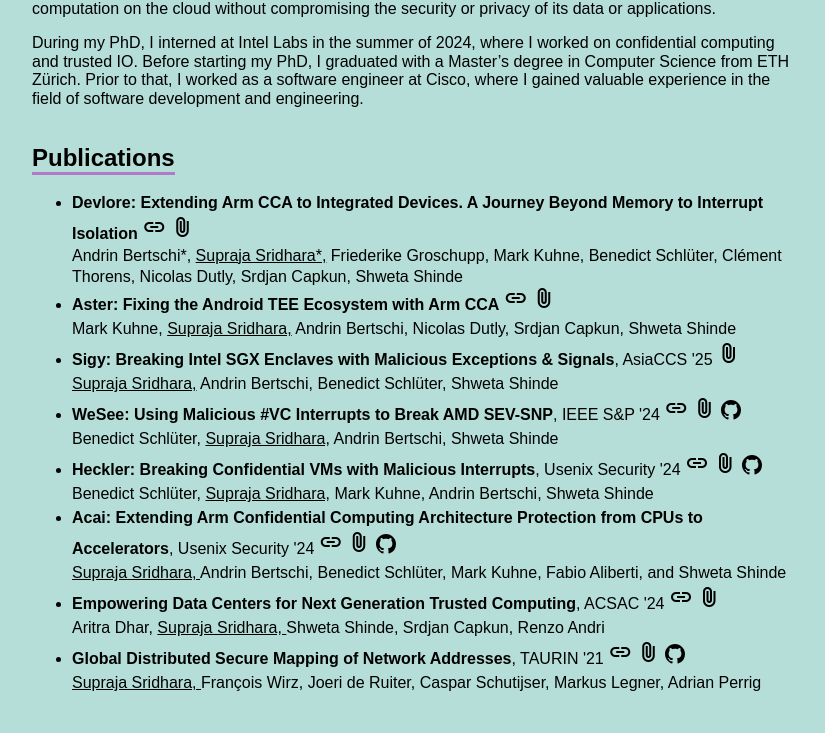
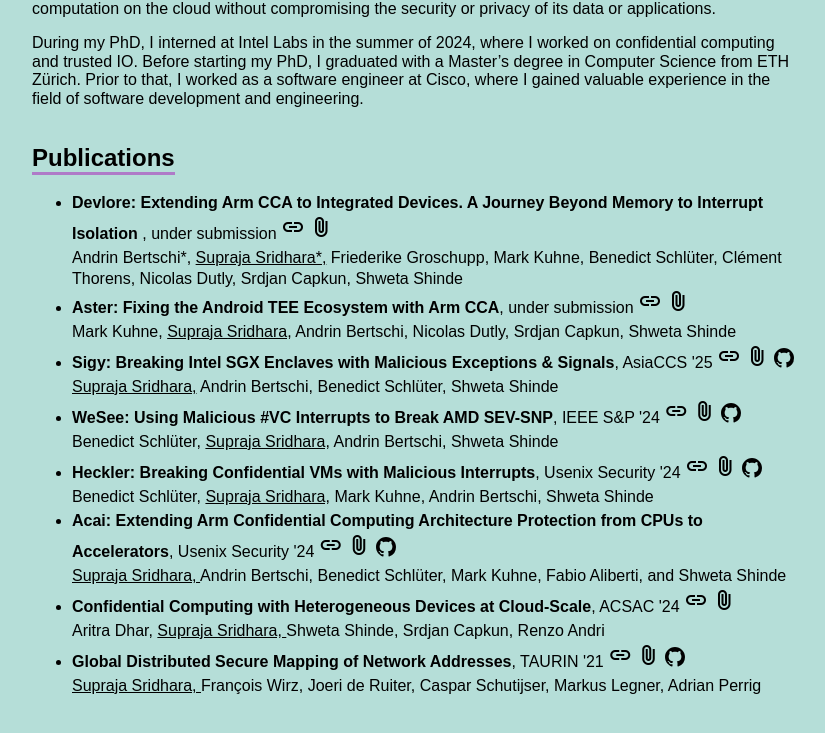
Before and after one commit to suprajasridhara/suprajasridhara.github.io, a plain HTML site: page index.html in a window 1280 px wide. Shown: the part 529-1262 px from the top of the page, without its empty margins (224-1049 px from the left). Drawn offline with nearby package versions, Linux system fonts and the light colour scheme.

Commit message:
Update index.html

```diff
--- a/index.html
+++ b/index.html
@@ -68,20 +68,24 @@ style="fill:#1A1A1A;">
                 <div class="heading-container"><h2>Publications</h2></div>
                 <ul>
                     <li class="publication">
-                        <p class="title">Devlore: Extending Arm CCA to Integrated Devices. A Journey Beyond Memory to Interrupt Isolation </p>
+                        <p class="title">Devlore: Extending Arm CCA to Integrated Devices. A Journey Beyond Memory to Interrupt Isolation </p> <p>, under submission</p>
                         <a href="https://www.arxiv.org/abs/2408.05835"><span class="material-symbols-outlined">link</span></a>
                         <a href="docs/devlore.pdf"><span class="material-symbols-outlined">attach_file</span></a> <br>
                         <p> Andrin Bertschi*, <u>Supraja Sridhara*,</u> Friederike Groschupp, Mark Kuhne, Benedict Schlüter, Clément Thorens, Nicolas Dutly, Srdjan Capkun, Shweta Shinde</p>
                     </li>
                     <li class="publication">
-                        <p class="title">Aster: Fixing the Android TEE Ecosystem with Arm CCA</p>
+                        <p class="title">Aster: Fixing the Android TEE Ecosystem with Arm CCA</p><p>, under submission</p>
                         <a href="https://arxiv.org/abs/2407.16694"><span class="material-symbols-outlined">link</span></a>
                         <a href="docs/aster.pdf"><span class="material-symbols-outlined">attach_file</span></a> <br>
                         <p> Mark Kuhne, <u> Supraja Sridhara,</u> Andrin Bertschi, Nicolas Dutly, Srdjan Capkun, Shweta Shinde </p>
                     </li>
                     <li class="publication">
                         <p class="title">Sigy: Breaking Intel SGX Enclaves with Malicious Exceptions & Signals</p><p>, AsiaCCS '25</p>
-                        <a href="docs/sigy.pdf"><span class="material-symbols-outlined">attach_file</span></a> <br>
+                        <a href="https://ahoi-attacks.github.io/sigy/"><span class="material-symbols-outlined">link</span></a>
+                        <a href="docs/sigy.pdf"><span class="material-symbols-outlined">attach_file</span></a>
+                        <a href="https://github.com/ahoi-attacks"> <svg class="github v-align-middle" height="20" viewBox="0 0 16 16" version="1.1" width="20" aria-hidden="true">
+                            <path fill="currentColor" fill-rule="evenodd" d="M8 0C3.58 0 0 3.58 0 8c0 3.54 2.29 6.53 5.47 7.59.4.07.55-.17.55-.38 0-.19-.01-.82-.01-1.49-2.01.37-2.53-.49-2.69-.94-.09-.23-.48-.94-.82-1.13-.28-.15-.68-.52-.01-.53.63-.01 1.08.58 1.23.82.72 1.21 1.87.87 2.33.66.07-.52.28-.87.51-1.07-1.78-.2-3.64-.89-3.64-3.95 0-.87.31-1.59.82-2.15-.08-.2-.36-1.02.08-2.12 0 0 .67-.21 2.2.82.64-.18 1.32-.27 2-.27.68 0 1.36.09 2 .27 1.53-1.04 2.2-.82 2.2-.82.44 1.1.16 1.92.08 2.12.51.56.82 1.27.82 2.15 0 3.07-1.87 3.75-3.65 3.95.29.25.54.73.54 1.48 0 1.07-.01 1.93-.01 2.2 0 .21.15.46.55.38A8.013 8.013 0 0016 8c0-4.42-3.58-8-8-8z"></path>
+                        </svg></a> <br>
                         <p> <u>Supraja Sridhara,</u> Andrin Bertschi, Benedict Schlüter, Shweta Shinde </p>
                     </li>
                     <li class="publication">
@@ -104,7 +108,7 @@ style="fill:#1A1A1A;">
                     </li>
                     <li class="publication">
                         <p class="title">Acai: Extending Arm Confidential Computing Architecture Protection from CPUs to Accelerators</p><p>, Usenix Security '24</p>
-                        <a href="https://www.usenix.org/conference/usenixsecurity24/presentation/sridhara"><span class="material-symbols-outlined">link</span></a>
+                        <a href="https://sectrs-acai.github.io"><span class="material-symbols-outlined">link</span></a>
                         <a href="docs/acai.pdf"><span class="material-symbols-outlined">attach_file</span></a>
                         <a href="https://github.com/sectrs-acai"> <svg class="github v-align-middle" height="20" viewBox="0 0 16 16" version="1.1" width="20" aria-hidden="true">
                             <path fill="currentColor" fill-rule="evenodd" d="M8 0C3.58 0 0 3.58 0 8c0 3.54 2.29 6.53 5.47 7.59.4.07.55-.17.55-.38 0-.19-.01-.82-.01-1.49-2.01.37-2.53-.49-2.69-.94-.09-.23-.48-.94-.82-1.13-.28-.15-.68-.52-.01-.53.63-.01 1.08.58 1.23.82.72 1.21 1.87.87 2.33.66.07-.52.28-.87.51-1.07-1.78-.2-3.64-.89-3.64-3.95 0-.87.31-1.59.82-2.15-.08-.2-.36-1.02.08-2.12 0 0 .67-.21 2.2.82.64-.18 1.32-.27 2-.27.68 0 1.36.09 2 .27 1.53-1.04 2.2-.82 2.2-.82.44 1.1.16 1.92.08 2.12.51.56.82 1.27.82 2.15 0 3.07-1.87 3.75-3.65 3.95.29.25.54.73.54 1.48 0 1.07-.01 1.93-.01 2.2 0 .21.15.46.55.38A8.013 8.013 0 0016 8c0-4.42-3.58-8-8-8z"></path>
@@ -112,9 +116,9 @@ style="fill:#1A1A1A;">
                         <p> <u>Supraja Sridhara, </u> Andrin Bertschi, Benedict Schlüter, Mark Kuhne, Fabio Aliberti, and Shweta Shinde </p>
                     </li>
                     <li class="publication">
-                        <p class="title">Empowering Data Centers for Next Generation Trusted Computing</p><p>, ACSAC '24</p>
+                        <p class="title">Confidential Computing with Heterogeneous Devices at Cloud-Scale</p><p>, ACSAC '24</p>
                         <a href="https://arxiv.org/abs/2211.00306"><span class="material-symbols-outlined">link</span></a>
-                        <a href="docs/empowering.pdf"><span class="material-symbols-outlined">attach_file</span></a> <br>
+                        <a href="docs/confidential.pdf"><span class="material-symbols-outlined">attach_file</span></a> <br>
                         <p> Aritra Dhar, <u>Supraja Sridhara, </u>  Shweta Shinde, Srdjan Capkun, Renzo Andri</p>
                     </li>
                     <li class="publication">
```
